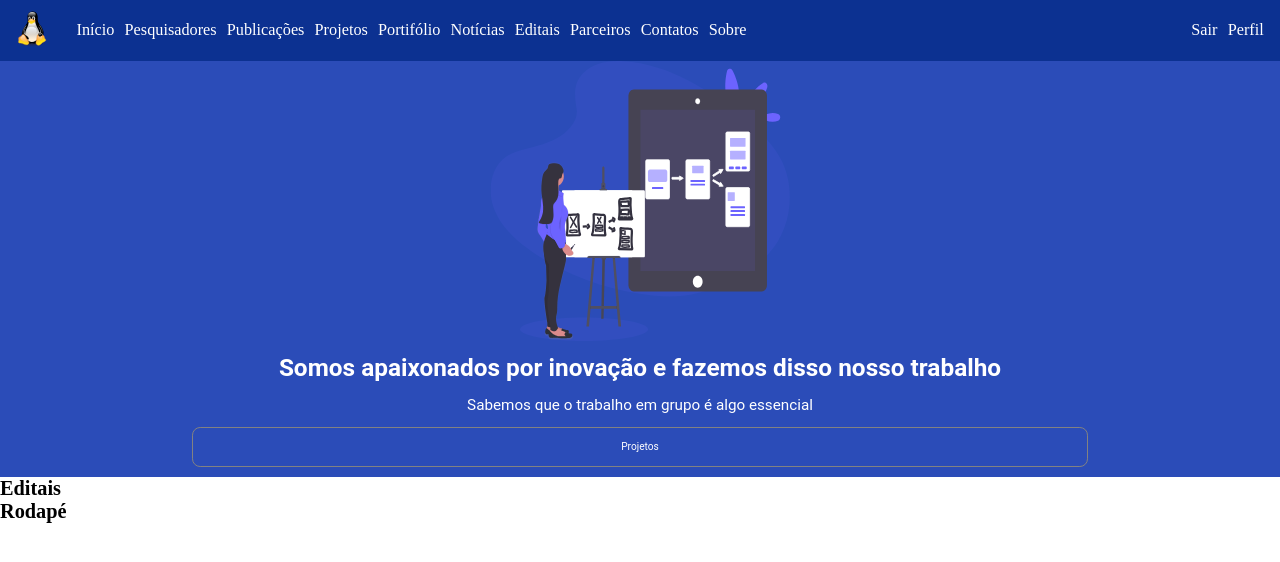
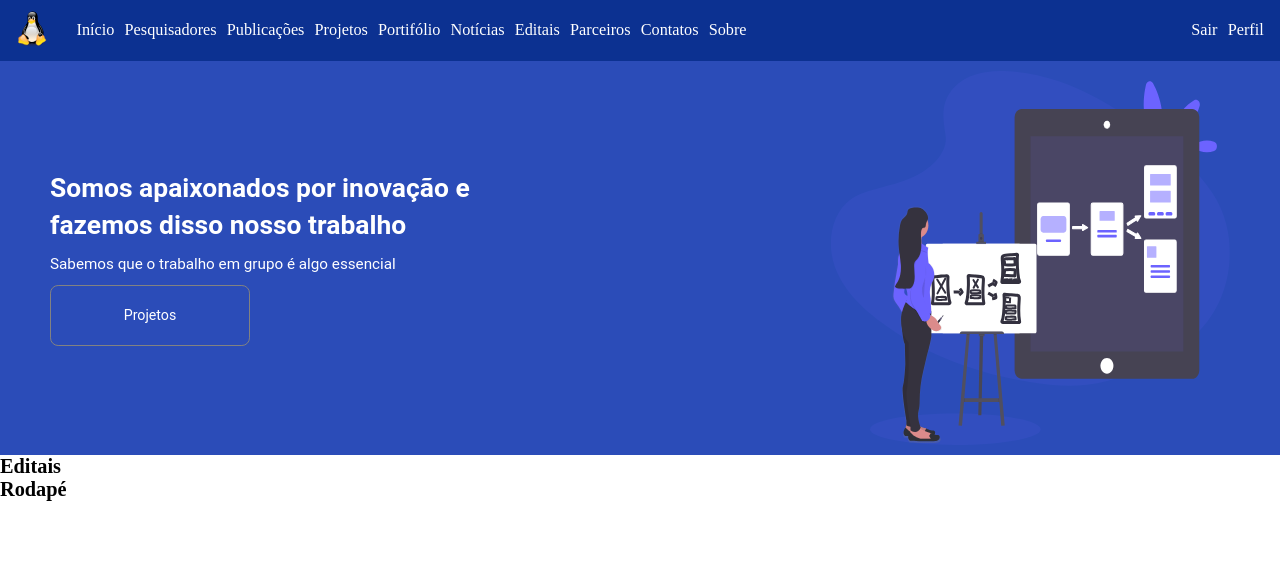
Before and after one commit to DiegoOlive/LIS-lab, a React (Create React App) app: page /editais in a window 1280 px wide. Shown: the top 562 px of the page. Built offline with nearby package versions, Linux system fonts and the light colour scheme.

Commit message:
GRID aula 16

```diff
--- a/src/components/Header/Banner/index.tsx
+++ b/src/components/Header/Banner/index.tsx
@@ -2,7 +2,8 @@ import React from 'react';
 import styled from 'styled-components';
 import Img from '../../../assets/images/home/inicio.svg';
 import BannerImg from '../BannerImg/';
-import BannerMessager from '../BannerMessager';
+import BannerMessager, { MessageContainer } from '../BannerMessager';
+
 
 //flex-direction: row;
 //justify-content:center;
@@ -10,7 +11,28 @@ const BannerContainer = styled.div`
     display: flex;
     flex-direction: column;
     align-items:center;
+
+    @media (min-width: 768px){
+        display: grid;
+        grid-template-columns: 3fr 2fr;
+        grid-template-areas:
+            "message figure";
+
+        & ${BannerImg}{
+            grid-area: figure;
+            justify-self: end;
+        }
+
+        & ${MessageContainer}{
+            grid-area: message;
+        }
+
+
+
+    }
+
 `
+//grid para separar as coisas
 
 export default function Banner(){
     return(
@@ -21,5 +43,5 @@ export default function Banner(){
             />
             <BannerMessager />
         </BannerContainer>
-    )
+    );
 }
--- a/src/components/Header/BannerImg/index.tsx
+++ b/src/components/Header/BannerImg/index.tsx
@@ -2,6 +2,12 @@ import styled from 'styled-components';
 
 const BannerImage = styled.img`
     width: 300px;
+    padding: 10px 0;
+
+    @media (min-width: 768px){
+        margin-right: 50px;
+        width: 400px;
+    }
 
 `
 
--- a/src/components/Header/BannerMessager/index.tsx
+++ b/src/components/Header/BannerMessager/index.tsx
@@ -2,7 +2,7 @@ import React from 'react';
 import styled from 'styled-components';
 import { Link } from 'react-router-dom';
 
-const MessageContainer = styled.div`
+export const MessageContainer = styled.div`
     width: 70%;
     color: var(--branco);
     font-family: 'Roboto', sans-serif;
@@ -10,10 +10,22 @@ const MessageContainer = styled.div`
     margin-top: 10px;
     margin-bottom: 10px;
     line-height: 1.4;
+
+    @media (min-width: 768px){
+        width: 500px;
+        display: flex;
+        flex-direction: column;
+        text-align: start;
+        margin-left: 50px;
+    }
 `
 //rem valendo 10
 const Title =styled.h1`
     font-size: 2.4rem;
+
+    @media (min-width: 768px){
+        font-size: 2.6rem;
+    }
 `
 
 const Description = styled.h2`
@@ -24,12 +36,17 @@ const Description = styled.h2`
 const Button = styled(Link)`
     display: flex;
     border: 1px solid var(--cinza);
-    height: 4rem;
+    height: 6rem;
     justify-content: center;
     align-items: center;
     color: var(--branco);
     text-decoration: none;
     border-radius:0.8rem;
+    font-size: 1.4rem;
+
+    @media (min-width: 768px){
+        width: 200px;
+    }
 `
 
 export default function Message(){
@@ -48,5 +65,5 @@ export default function Message(){
             </Button>
 
         </MessageContainer>
-    )
+    );
 }
```
